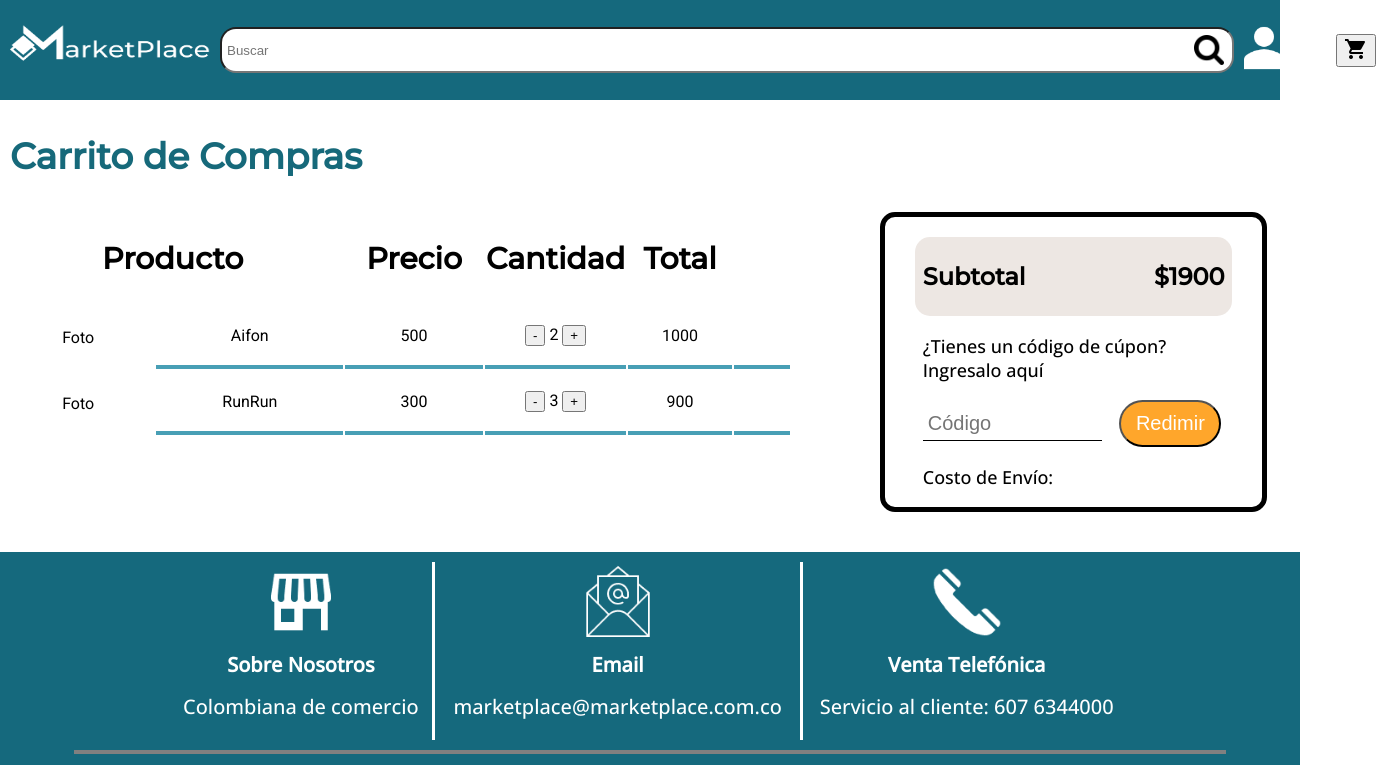
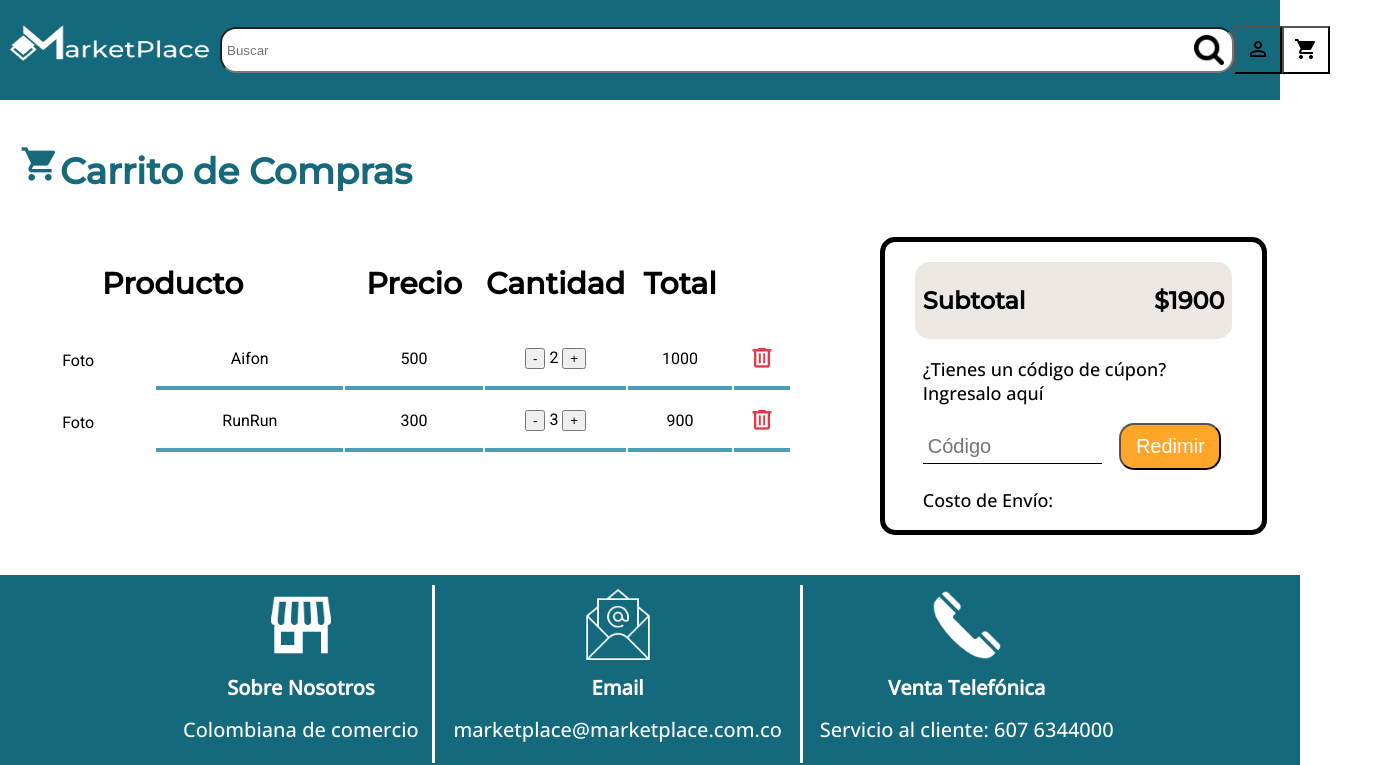
Before and after one commit to valegb13/Front02, an Angular app in the folder front02/: page /carrito in a window 1280 px wide. Shown: the top 765 px of the page, 1376 px wide, since content can reach past the window. Built offline with nearby package versions, Linux system fonts and the light colour scheme.

Commit message:
iconos-materials

```diff
--- a/front02/src/app/Components/header/header.component.css
+++ b/front02/src/app/Components/header/header.component.css
@@ -1,3 +1,18 @@
+.button {
+  background-color: transparent;
+  box-shadow: none;
+  cursor: pointer;
+}
+
+.example-icon {
+  width: 48px;
+  height: 48px;
+}
+
+.shopping-cart-icon {
+  font-size: 24px;
+}
+
 .header {
   background-color: #15697D;
   padding: 10px;
@@ -9,7 +24,6 @@
   display: flex;
   align-items: center;
   flex-grow: 1;
-
 }
 
 .icon {
@@ -23,7 +37,6 @@
   height: 100px;
   margin-right: 10px;
 }
-
 
 .center-container {
   flex-grow: 1;
@@ -60,7 +73,3 @@
 .right-icons a:not(:last-child) {
   margin-right: 4vh;
 }
-
-.button{
-    background-color: none;
-}
--- a/front02/src/app/Components/header/header.component.html
+++ b/front02/src/app/Components/header/header.component.html
@@ -9,15 +9,15 @@
     <div class="center-container">
       <div class="search-bar-container">
         <input type="text" placeholder="Buscar" class="search-bar">
-          <a href ="#"><img src="/assets/icons/lupa.png" alt="Icono Busqueda" class="search-icon"></a>
+        <a href="#"><img src="/assets/icons/lupa.png" alt="Icono Busqueda" class="search-icon"></a>
       </div>
     </div>
     <div class="right-icons">
-        <a routerLink="/#">
-          <img src="/assets/icons/userw.png" alt="Usuario" class="icon">
-        </a>
-        <button mat-icon-button class="example-icon" aria-label="Example icon-button with share icon">
-            <mat-icon matBadge="0" matBadgeColor="warn">shopping_cart</mat-icon>
+      <button mat-icon-button class="example-icon button" aria-label="Example icon-button with share icon">
+        <mat-icon>perm_identity</mat-icon>
+      </button>
+      <button mat-icon-button class="example-icon button" aria-label="Example icon-button with share icon">
+        <mat-icon matBadge="0" matBadgeColor="warn" class="shopping-cart-icon">shopping_cart</mat-icon>
       </button>
     </div>
   </nav>
--- a/front02/src/app/Pages/validacion-carrito/validacion-carrito.component.css
+++ b/front02/src/app/Pages/validacion-carrito/validacion-carrito.component.css
@@ -25,13 +25,19 @@ p{
 
 /* Fin parámetros texto */
 .Titulo{
-    padding: 10px;
+    padding: 20px;
     color: #16697A;
     font-weight: bold;
 
 }
-.IconoTitulo {
-    color: #489fb5;
+.material-icons-car{
+    font-size: 40px;
+}
+.Icon_Shop_Car {
+    color: #16697A;
+    width: auto;
+    height: auto;
+
   }
 
 .ContPrincipal{
@@ -87,7 +93,7 @@ p{
     }
 .IconoEliminar {
     color: #ea3546;
-    font-size: 24px;
+    font-size: 25px;
     }
 
 .BotonEliminar {
@@ -110,15 +116,16 @@ p{
 .SubTotal {
     display: flex;
     background-color: #ede7e3;
-    padding: 1px;
     padding-left: 2%;
     padding-right: 2%;
     width: 80%;
+    height: auto;
     margin-top: 20px;
     margin-left: auto;
     margin-right: auto;
     border-radius: 15px;
     font-weight: bold;
+
     justify-content: space-between;
     }
 
@@ -146,10 +153,19 @@ p{
   margin-left: 5%;
   background-color: #ffa62b;
   color: #fff;
-  border-radius: 40px;
+  border-radius: 15px;
   cursor: pointer;
   font-size: 20px;
   width: 30%;
+}
+
+
+.material-symbols-outlined {
+  font-variation-settings:
+  'FILL' 0,
+  'wght' 800,
+  'GRAD' 0,
+  'opsz' 55
 }
 
 .RedimirCupon input {
--- a/front02/src/app/Pages/validacion-carrito/validacion-carrito.component.html
+++ b/front02/src/app/Pages/validacion-carrito/validacion-carrito.component.html
@@ -1,9 +1,13 @@
 
 <div>
-    <h1 class="Titulo"><i class=></i>Carrito de Compras</h1>
+
+    <h1 class="Titulo"><mat-icon class="Icon_Shop_Car"><span class="material-icons-car">
+        shopping_cart
+        </span></mat-icon >Carrito de Compras</h1>
 </div>
 
 <div class="ContPrincipal">
+    <link rel="stylesheet" href="https://fonts.googleapis.com/css2?family=Material+Symbols+Outlined:opsz,wght,FILL,GRAD@20..48,100..700,0..1,-50..200" />
     <div class="ContTabla">
         <table class="Productos">
             <thead>
@@ -28,7 +32,9 @@
                     <td>{{ calcularTotalProducto(dato) }}</td>
                     <td>
                         <button class="BotonEliminar" (click)="eliminarElemento(dato)">
-                        <i class=></i>
+                            <mat-icon class="IconoEliminar"><span class="material-symbols-outlined">
+                                delete
+                                </span></mat-icon>
                         </button>
                       </td>
 
```
Lines whose indentation alone changed are shown as unchanged.
